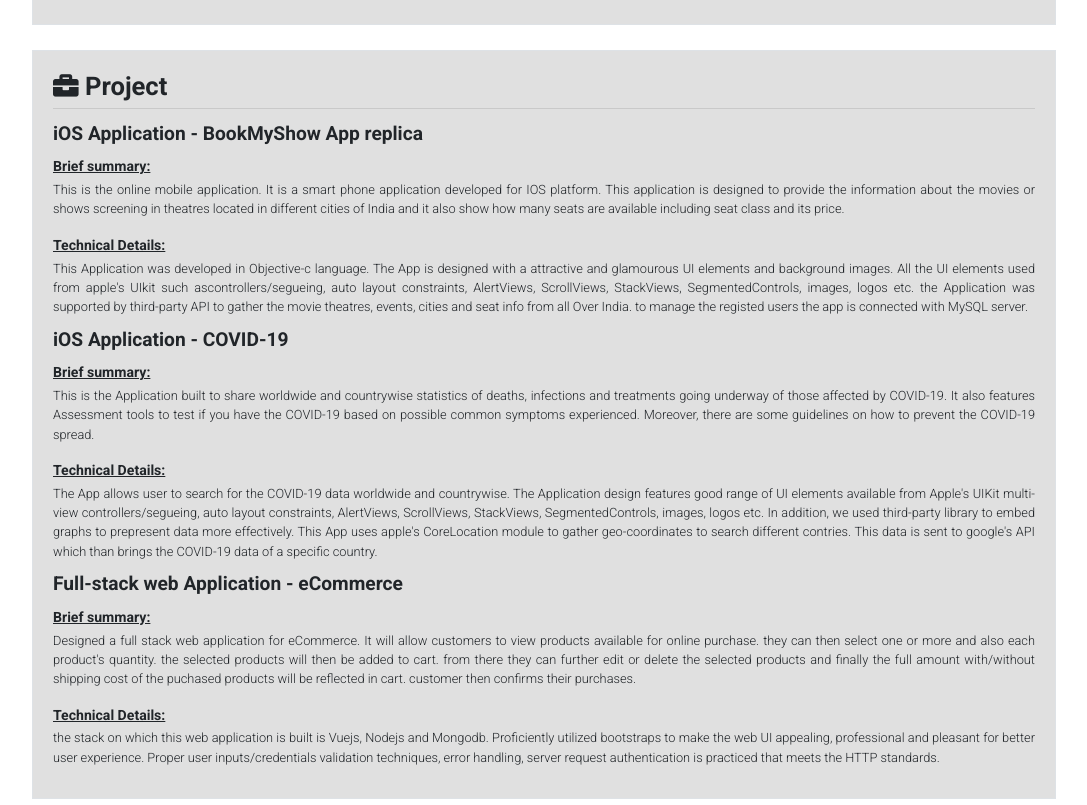
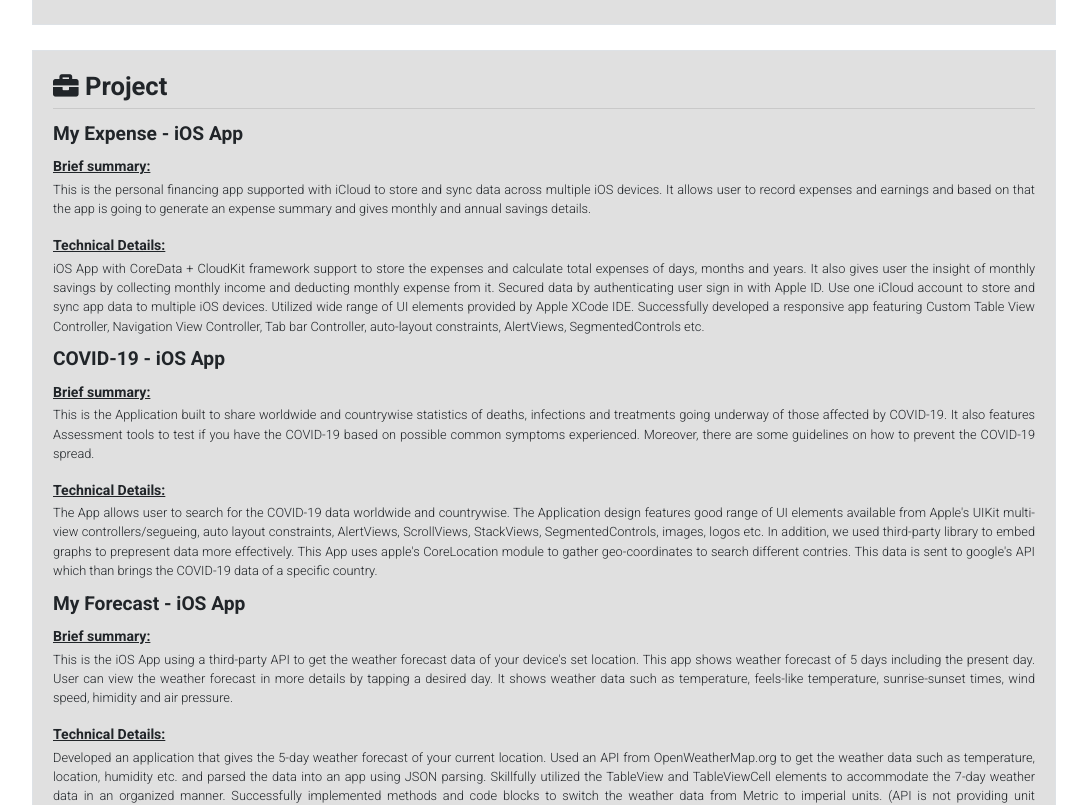
Before and after one commit to sajpanchal/saj-portfolio, a React (Create React App) app: page /portfolio in a window 1280 px wide. Shown: the part 1000-1805 px from the top of the page, without its empty margins (96-1183 px from the left). Built offline with nearby package versions, Linux system fonts and the light colour scheme.

Commit message:
updated portfolio section.

```diff
--- a/src/portfolio.js
+++ b/src/portfolio.js
@@ -129,33 +129,34 @@
           <i className="fas fa-briefcase" id="sign"></i> Project
         </h3>
         <hr className="linebreak"></hr>
-        <h4 className="subtitle2">iOS Application - BookMyShow App replica</h4>
+        <h4 className="subtitle2">My Expense - iOS App</h4>
         <dl className="subtitle3">
           <dt>
             <u className="subtitle4">Brief summary:</u>
           </dt>
           <dd className="biotext">
-            This is the online mobile application. It is a smart phone
-            application developed for IOS platform. This application is designed
-            to provide the information about the movies or shows screening in
-            theatres located in different cities of India and it also show how
-            many seats are available including seat class and its price.
+            This is the personal financing app supported with iCloud to store
+            and sync data across multiple iOS devices. It allows user to record
+            expenses and earnings and based on that the app is going to generate
+            an expense summary and gives monthly and annual savings details.
           </dd>
           <dt>
             <u className="subtitle4">Technical Details: </u>
           </dt>
           <dd className="biotext">
-            This Application was developed in Objective-c language. The App is
-            designed with a attractive and glamourous UI elements and background
-            images. All the UI elements used from apple's UIkit such
-            ascontrollers/segueing, auto layout constraints, AlertViews,
-            ScrollViews, StackViews, SegmentedControls, images, logos etc. the
-            Application was supported by third-party API to gather the movie
-            theatres, events, cities and seat info from all Over India. to
-            manage the registed users the app is connected with MySQL server.
+            iOS App with CoreData + CloudKit framework support to store the
+            expenses and calculate total expenses of days, months and years. It
+            also gives user the insight of monthly savings by collecting monthly
+            income and deducting monthly expense from it. Secured data by
+            authenticating user sign in with Apple ID. Use one iCloud account to
+            store and sync app data to multiple iOS devices. Utilized wide range
+            of UI elements provided by Apple XCode IDE. Successfully developed a
+            responsive app featuring Custom Table View Controller, Navigation
+            View Controller, Tab bar Controller, auto-layout constraints,
+            AlertViews, SegmentedControls etc.
           </dd>
         </dl>
-        <h4 className="subtitle2">iOS Application - COVID-19</h4>
+        <h4 className="subtitle2">COVID-19 - iOS App</h4>
         <dl className="subtitle3">
           <dt>
             <u className="subtitle4">Brief summary:</u>
@@ -184,30 +185,32 @@
             specific country.
           </dd>
         </dl>
-        <h4 className="subtitle2">Full-stack web Application - eCommerce</h4>
+        <h4 className="subtitle2">My Forecast - iOS App</h4>
         <dl className="subtitle3">
           <dt>
             <u className="subtitle4">Brief summary:</u>
           </dt>
           <dd className="biotext">
-            Designed a full stack web application for eCommerce. It will allow
-            customers to view products available for online purchase. they can
-            then select one or more and also each product's quantity. the
-            selected products will then be added to cart. from there they can
-            further edit or delete the selected products and finally the full
-            amount with/without shipping cost of the puchased products will be
-            reflected in cart. customer then confirms their purchases.
+            This is the iOS App using a third-party API to get the weather
+            forecast data of your device's set location. This app shows weather
+            forecast of 5 days including the present day. User can view the
+            weather forecast in more details by tapping a desired day. It shows
+            weather data such as temperature, feels-like temperature,
+            sunrise-sunset times, wind speed, himidity and air pressure.
           </dd>
           <dt>
             <u className="subtitle4">Technical Details: </u>
           </dt>
           <dd className="biotext">
-            the stack on which this web application is built is Vuejs, Nodejs
-            and Mongodb. Proficiently utilized bootstraps to make the web UI
-            appealing, professional and pleasant for better user experience.
-            Proper user inputs/credentials validation techniques, error
-            handling, server request authentication is practiced that meets the
-            HTTP standards.
+            Developed an application that gives the 5-day weather forecast of
+            your current location. Used an API from OpenWeatherMap.org to get
+            the weather data such as temperature, location, humidity etc. and
+            parsed the data into an app using JSON parsing. Skillfully utilized
+            the TableView and TableViewCell elements to accommodate the 7-day
+            weather data in an organized manner. Successfully implemented
+            methods and code blocks to switch the weather data from Metric to
+            imperial units. (API is not providing unit conversions for all
+            weather data).
           </dd>
         </dl>
       </div>
```
